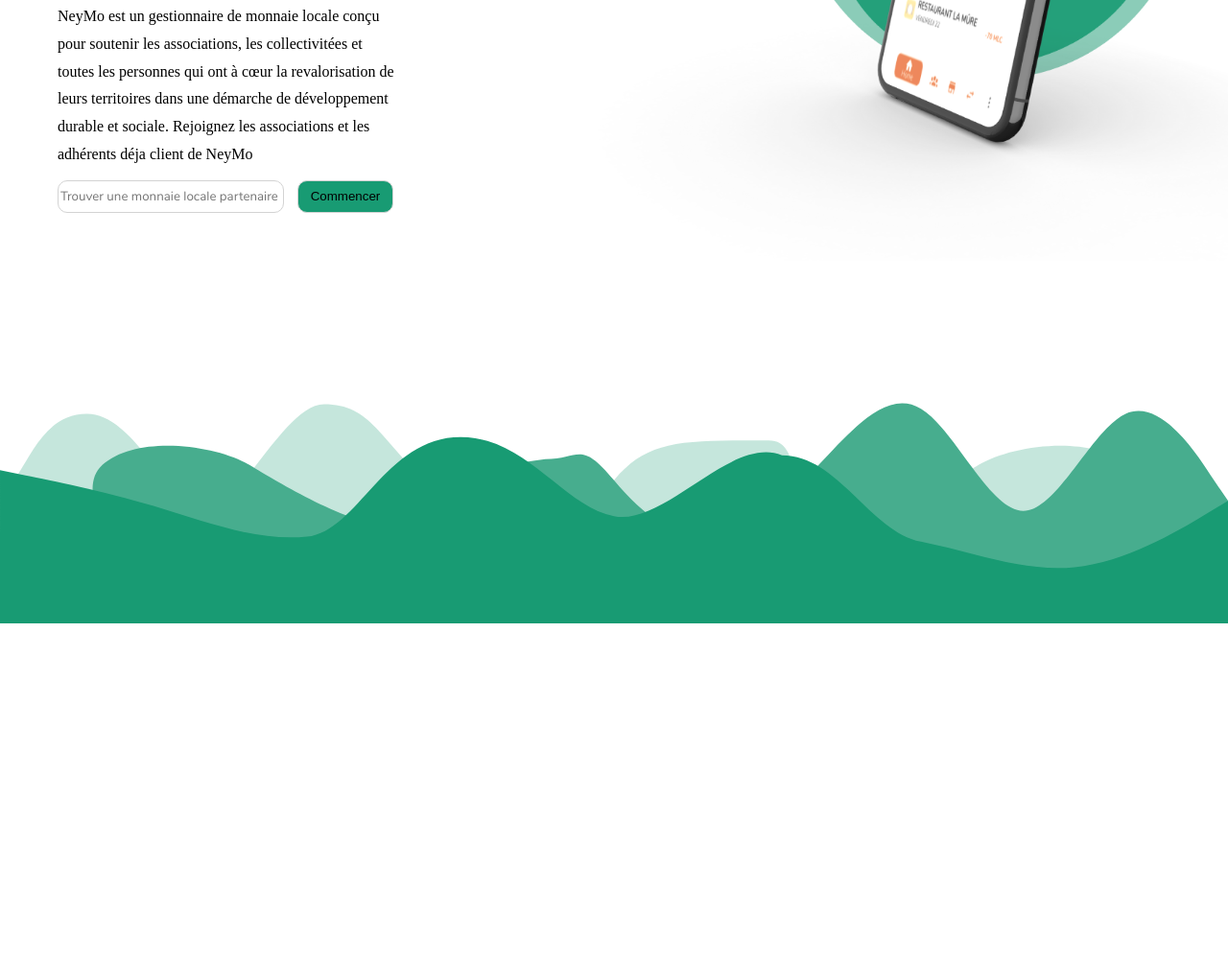
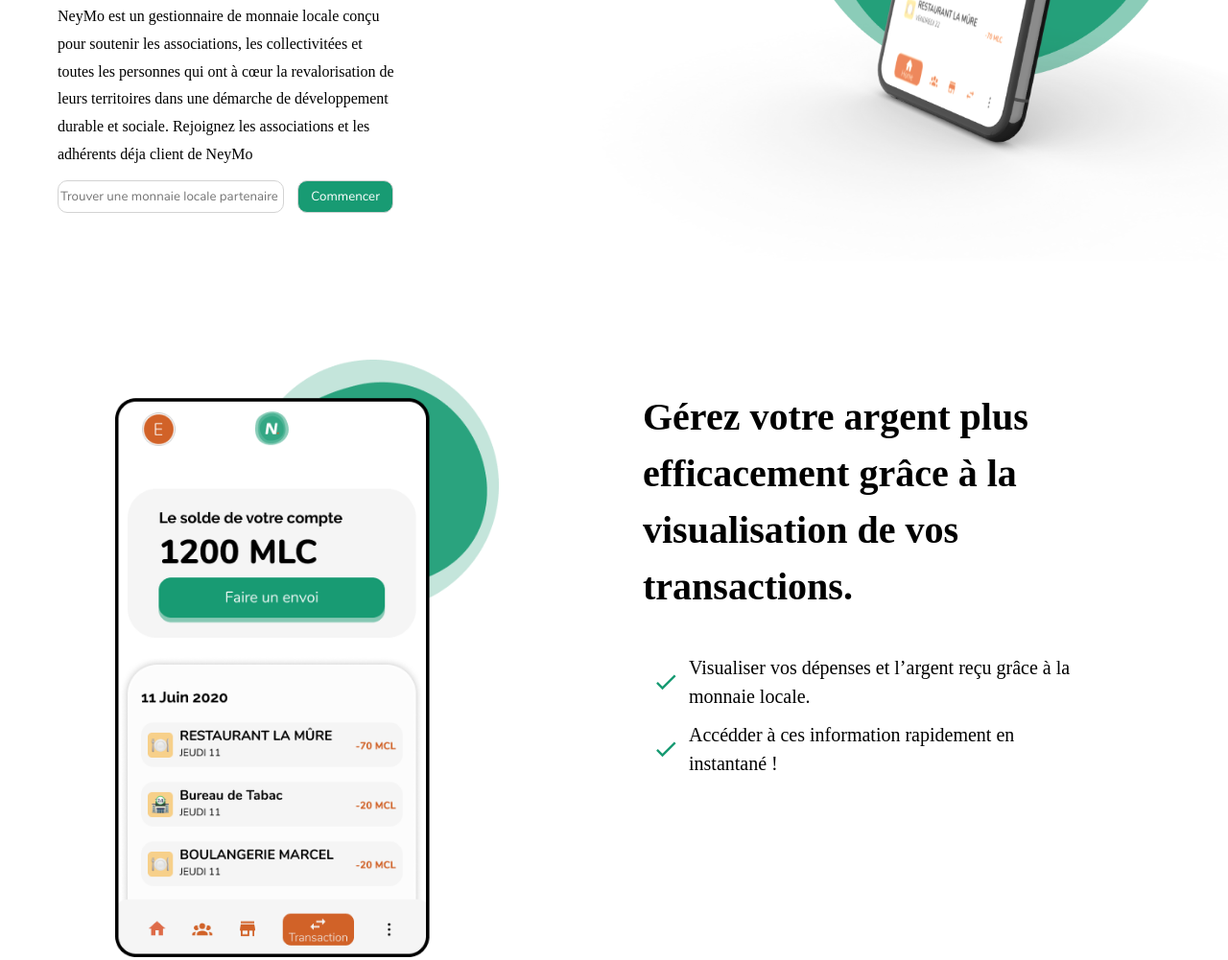
Before and after one commit to benads/neymo-landing, a plain HTML site: page index.html in a window 1280 px wide. Shown: the part 572-1573 px from the top of the page at 96% size. Before the commit the page ends 1225 px from the top, so only its background shows below. Drawn offline with Linux system fonts and the light colour scheme; a web font is replaced by a local one.

Commit message:
second block

```diff
--- a/assets/css/main.css
+++ b/assets/css/main.css
@@ -94,11 +94,55 @@
 }
 
 .firstBlock__button {
+	font-family: "Nunito-Regular";
 	background-color: #189b73;
 	width: 100px;
 	height: 34px;
 	border-radius: 10px;
 	border: 0.3px lightgrey solid;
+	color: white;
+}
+
+.secondBlock {
+	margin: 100px;
+	display: flex;
+	height: 100vh;
+}
+
+.secondBlock__image {
+	width: 400px;
+}
+
+.secondBlock__text {
+	margin-left: 120px;
+	padding: 30px;
+}
+
+.secondBlock__title {
+	font-family: "Raleway-Bold";
+	font-style: normal;
+	font-weight: bold;
+	font-size: 40px;
+	line-height: 59px;
+}
+
+.secondBlock__list {
+	margin-top: 40px;
+}
+
+.secondBlock__ul {
+	display: flex;
+	align-items: center;
+	margin: 10px;
+	font-family: "PT-SANS";
+	font-style: normal;
+	font-weight: normal;
+	font-size: 20px;
+	line-height: 150%;
+}
+
+.secondBlock__svgCheck {
+	margin-right: 10px;
 }
 
 .footer__waves {
--- a/index.html
+++ b/index.html
@@ -34,20 +34,18 @@
 						adhérents déja client de NeyMo
 					</h3>
 					<form class="firstBlock__form">
-
-
 						<input
 							type="text"
 							id="name"
 							name="name"
-                            required
-                            class="firstBlock__input"
+							required
+							class="firstBlock__input"
 							minlength="4"
 							maxlength="8"
-                            size="10"
-                            placeholder="Trouver une monnaie locale partenaire "
-                        />
-                        <button class="firstBlock__button"> Commencer </button>
+							size="10"
+							placeholder="Trouver une monnaie locale partenaire "
+						/>
+						<button class="firstBlock__button">Commencer</button>
 					</form>
 				</div>
 				<div>
@@ -58,6 +56,33 @@
 					/>
 				</div>
 			</div>
+			<div class="secondBlock">
+				<div>
+					<img
+						src="./assets/images/Pic-Body-1.png"
+						alt="secondBlock-image"
+						class="secondBlock__image"
+					/>
+				</div>
+				<div class="secondBlock__text">
+					<h2 class="secondBlock__title">
+						Gérez votre argent plus efficacement grâce à la visualisation de vos
+						transactions.
+					</h2>
+					<div class="secondBlock__list">
+						<p class="secondBlock__ul">
+							<img src="./assets/images/mdi_check.svg" alt="check" class="secondBlock__svgCheck"/>
+							Visualiser vos dépenses et l’argent reçu grâce à la monnaie
+							locale.
+						</p>
+						<p class="secondBlock__ul">
+                            <img src="./assets/images/mdi_check.svg" alt="check" class="secondBlock__svgCheck"/>
+                            Accédder à
+							ces information rapidement en instantané !
+						</p>
+					</div>
+				</div>
+			</div>
 		</div>
 		<footer>
 			<img src="./assets/images/Waves.svg" alt="waves" class="footer__waves" />
```
Also changed, not shown: assets/images/mdi_check.svg (added).
